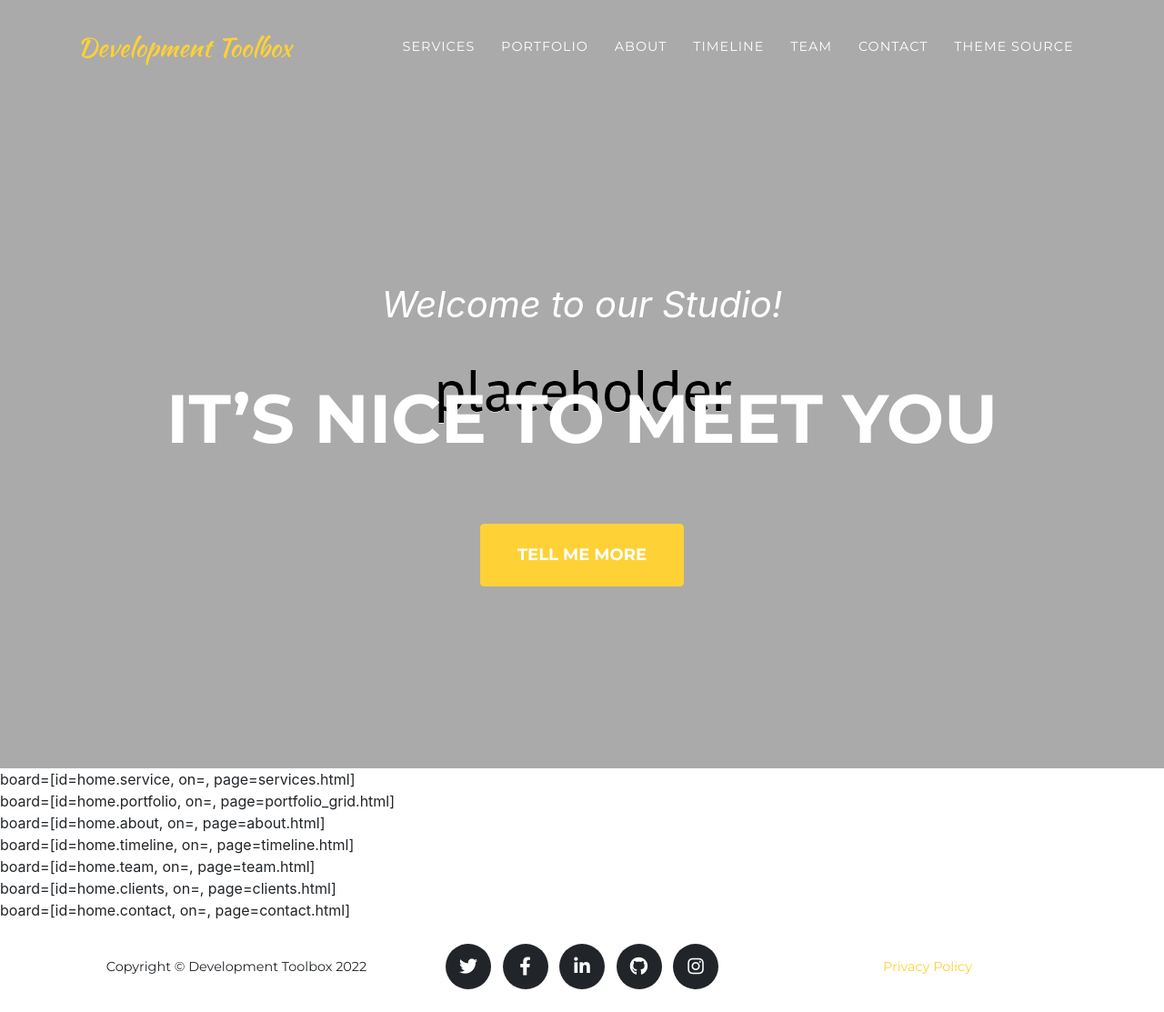
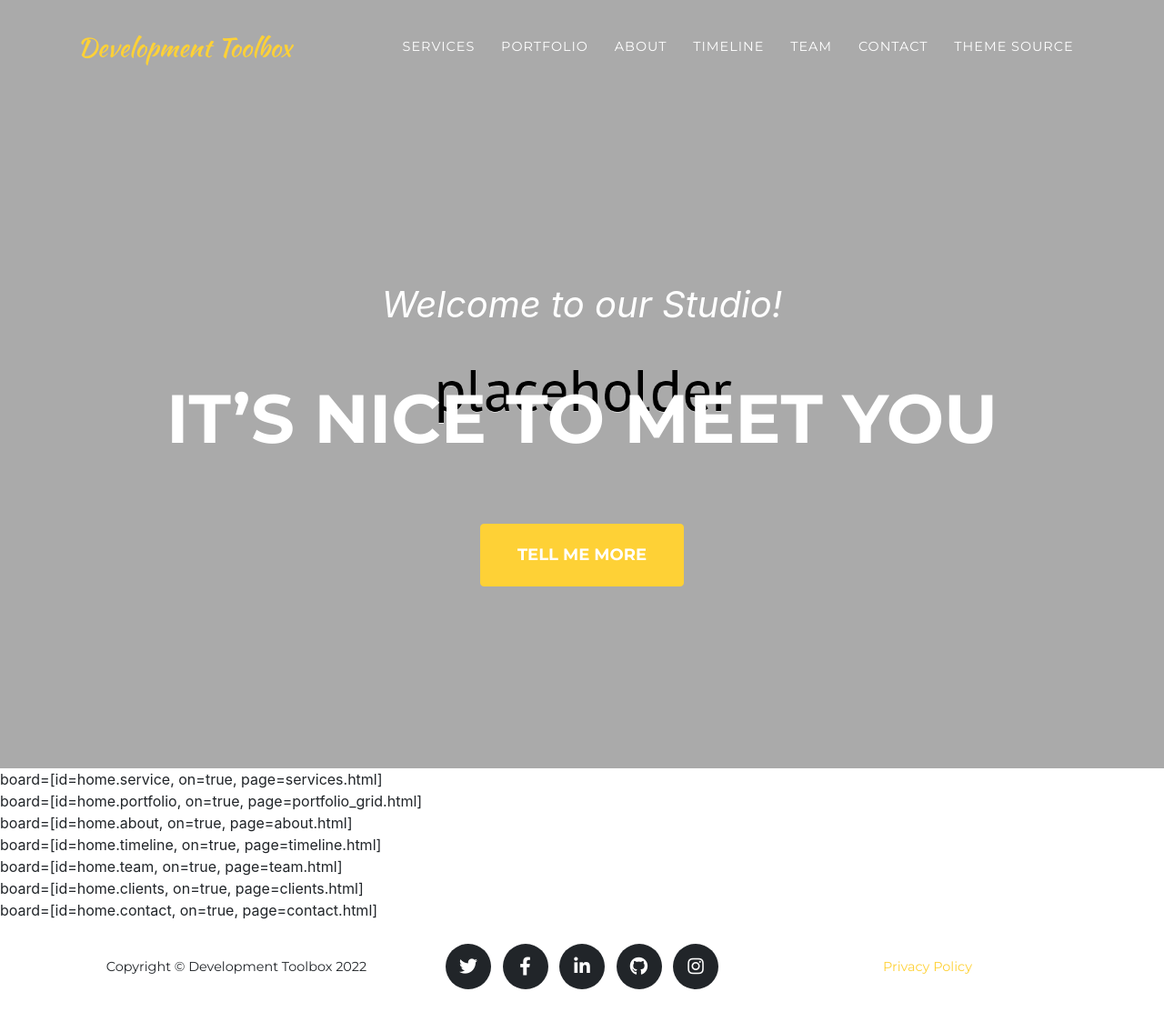
Before and after one commit to xuzhuoxi/xuzhuoxi.github.io, a Jekyll site: the page built from index.md, in a window 1280 px wide and 1113 px high. Shown: the whole window at 91% size. Built offline with Jekyll 4.4.1, drawn with Linux system fonts in a browser that asks for light colours; some web fonts are replaced.

Commit message:
测试。

```diff
--- a/_data/home.yml
+++ b/_data/home.yml
@@ -1,22 +1,22 @@
 boards:
   - id: 'home.service'
-    on: 1
+    is_on: true
     page: 'services.html'
   - id: 'home.portfolio'
-    on: 1
+    is_on: true
     page: 'portfolio_grid.html'
   - id: 'home.about'
-    on: 1
+    is_on: true
     page: 'about.html'
   - id: 'home.timeline'
-    on: 1
+    is_on: true
     page: 'timeline.html'
   - id: 'home.team'
-    on: 1
+    is_on: true
     page: 'team.html'
   - id: 'home.clients'
-    on: 1
+    is_on: true
     page: 'clients.html'
   - id: 'home.contact'
-    on: 1
+    is_on: true
     page: 'contact.html'
--- a/_layouts/home.html
+++ b/_layouts/home.html
@@ -4,8 +4,8 @@ layout: default
 {% include navheader.html %}
 
 {% for board in site.data.home.boards%}
-  board=[id={{board.id}}, on={{board.on}}, page={{board.page}}]<br/>
-  {% if board.on == true %}
+  board=[id={{board.id}}, on={{board.is_on}}, page={{board.page}}]<br/>
+  {% if board.on %}
     111<br/>
     {% include {{board.page}} %}
   {% endif %}
```
